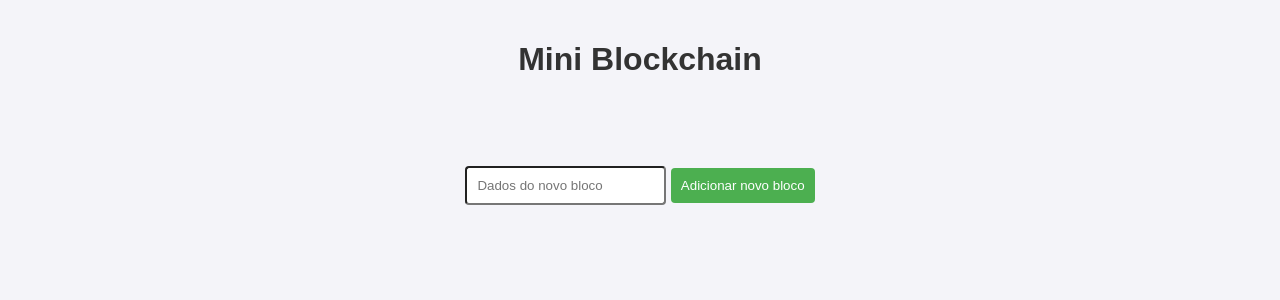
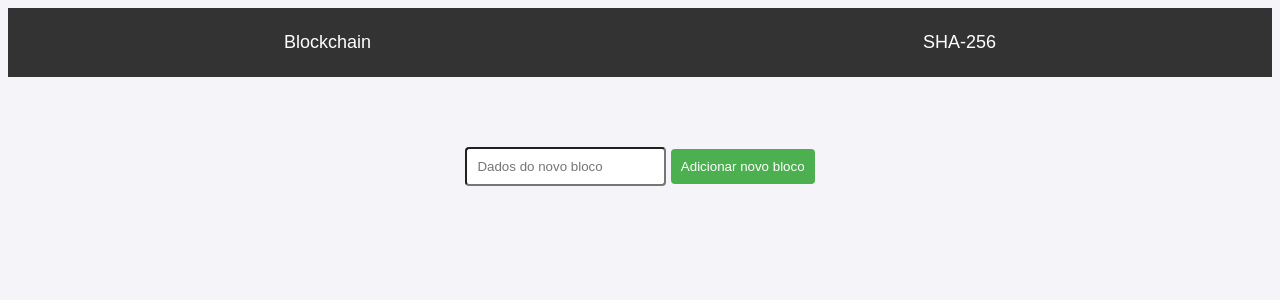
Before and after one commit to edilton-bs/MiniChain, a Python web app: template blockchain/templates/index.html in a window 1280 px wide. Shown: the top 300 px of the page. Run offline with Jinja, Linux system fonts and the light colour scheme; the template is opened without the code that fills it, so the values that code supplies are empty.

Commit message:
criando o SHA-256 conversor

```diff
--- a/blockchain/static/style.css
+++ b/blockchain/static/style.css
@@ -2,12 +2,18 @@
 body {
     font-family: Arial, sans-serif;
     background-color: #f4f4f9;
+}
+
+
+#blockchain-container {
+    max-width: 600px;
+    margin: 0 auto;
     display: flex;
     flex-direction: column;
     align-items: center;
-    margin: 0;
     padding: 20px;
 }
+
 
 /* Estilo para a linha de conexão */
 .line {
@@ -25,6 +31,11 @@ h1 {
 #blockchain {
     max-width: 600px;
     margin-top: 20px;
+    display: flex;
+    flex-direction: column;
+    align-items: center;
+    margin: 0;
+    padding: 20px;
 }
 
 /* Estilo para os blocos */
--- a/blockchain/templates/index.html
+++ b/blockchain/templates/index.html
@@ -4,21 +4,60 @@
     <meta charset="UTF-8">
     <title>Mini Blockchain</title>
     <link rel="stylesheet" href="{{ url_for('static', filename='style.css') }}">
+
+    <style>
+        /* Estilização básica para a navbar */
+        .navbar {
+            background-color: #333;
+            overflow: hidden;
+            display: flex;
+            justify-content: space-around;
+            align-items: center;
+            padding: 10px 0;
+        }
+
+        .navbar a {
+            color: white;
+            text-decoration: none;
+            padding: 14px 20px;
+            font-size: 18px;
+        }
+
+        .navbar a:hover {
+            background-color: #575757;
+            color: white;
+        }
+
+        #content {
+            padding: 20px;
+        }
+    </style>
+
 </head>
 
 <body>
-    <h1>Mini Blockchain</h1>
 
-    <!-- Div para exibir a blockchain -->
+    <!-- Navbar -->
+    <div class="navbar">
+        <a href="/">Blockchain</a>
+        <a href="/sha256">SHA-256</a>
+    </div>
+
+
+    <!-- Conteúdo principal -->
+
+   <!-- Container para a blockchain -->
+   <div id="blockchain-container">
     <div id="blockchain">
         <!-- Os blocos serão carregados aqui -->
     </div>
-    <br><br>
+
     <!-- Formulário para adicionar um novo bloco -->
     <div id="new-block-form">
         <input type="text" id="novo-dado" placeholder="Dados do novo bloco">
         <button onclick="adicionarBloco()">Adicionar novo bloco</button>
     </div>
+</div>
 
     <script>
         let debounceTimeout;
```
Also changed, not shown: other parts of blockchain/static/style.css (+30 -0 lines), blockchain/app.py (+11 -0 lines), blockchain/templates/sha256.html (added, +75 -0 lines).
